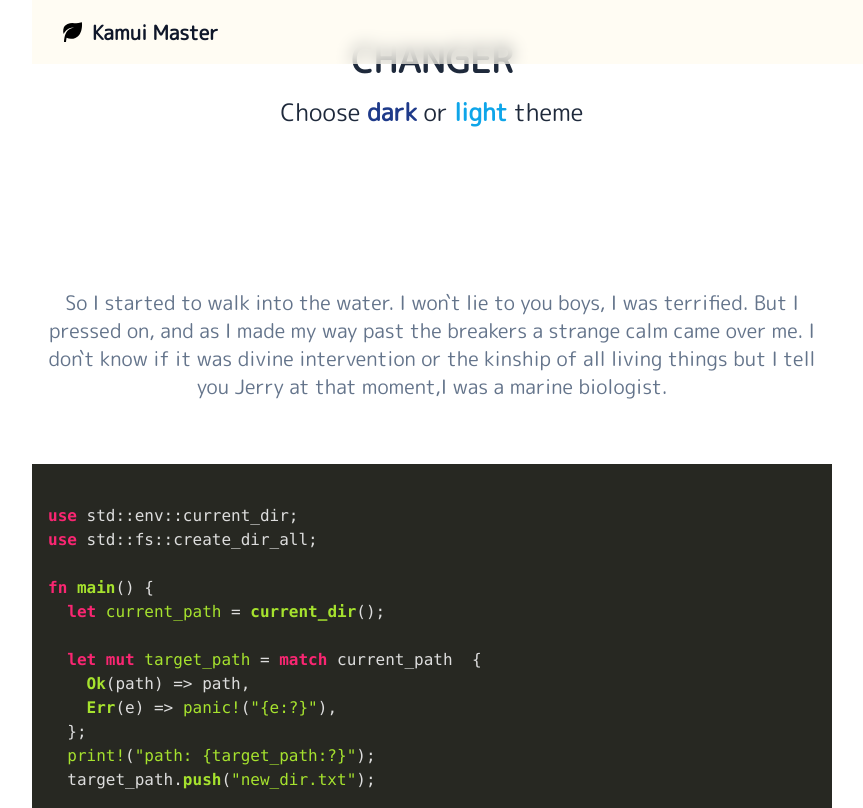
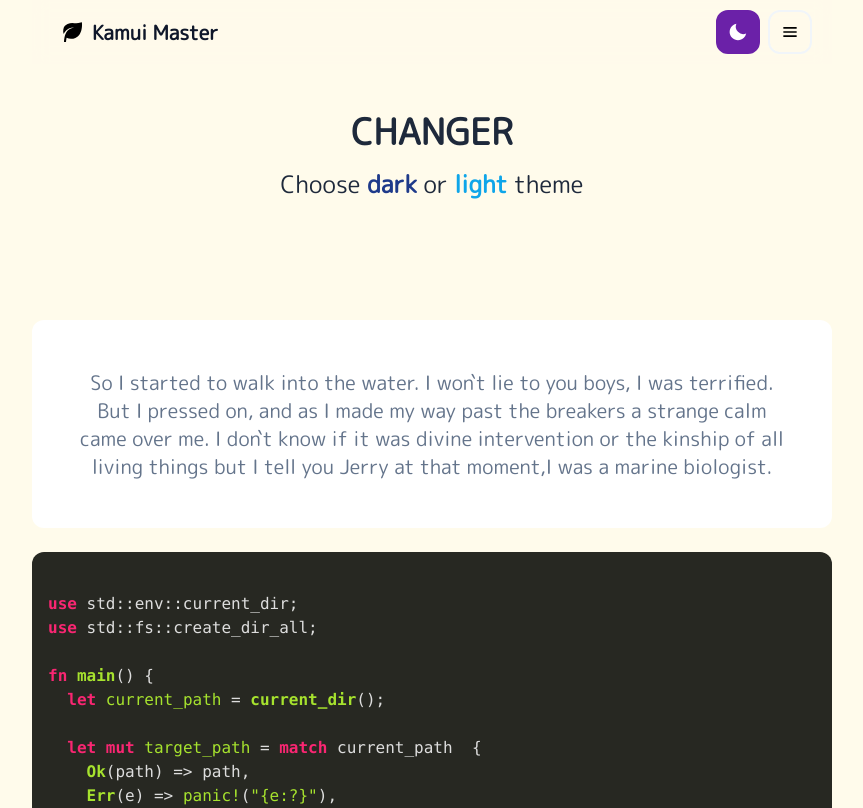
Before and after one commit to kamuiHub/changer, a website: page src/index.html in a window 1280 px wide. Shown: the top 808 px of the page, without its empty margins (208-1071 px from the left). Drawn offline with nearby package versions, Linux system fonts and the light colour scheme.

Commit message:
fix bug whith icons header and position

```diff
--- a/src/index.html
+++ b/src/index.html
@@ -12,24 +12,24 @@
   <link rel="stylesheet" href="https://cdnjs.cloudflare.com/ajax/libs/highlight.js/11.9.0/styles/monokai.min.css">
 </head>
 
-<body class="dark:bg-zinc-900 font-mplus">
-  <div class="w-full h-screen m-auto  md:w-150">
-
+<body class="bg-amber-50 dark:bg-zinc-900 font-mplus">
+  <div class=" m-auto w-full md:w-150">
 
     <header
-      class="flex justify-between fixed top-0 z-50 h-16 w-full m-auto font-mplus backdrop-blur bg-amber-50/60 dark:bg-zinc-900/60">
-      <div class=" relative ml-5 m-auto flex">
+      class="flex justify-between fixed top-0 z-50 h-16 w-full md:w-150 m-auto font-mplus backdrop-blur bg-amber-50/60 dark:bg-zinc-900/60">
 
+      <div class="flex ml-5 m-auto">
         <svg xmlns="http://www.w3.org/2000/svg" viewBox="0 0 24 24"
           class="w-5 h-5 fill-current ml-2 mr-2 m-auto md:w-6 md:h-6 hover:rotate-12 dark:fill-white">
           <path
             d="m22 3.41-.12-1.26-1.2.4a13.84 13.84 0 0 1-6.41.64 11.87 11.87 0 0 0-6.68.9A7.23 7.23 0 0 0 3.3 9.5a9 9 0 0 0 .39 4.58 16.6 16.6 0 0 1 1.18-2.2 9.85 9.85 0 0 1 4.07-3.43 11.16 11.16 0 0 1 5.06-1A12.08 12.08 0 0 0 9.34 9.2a9.48 9.48 0 0 0-1.86 1.53 11.38 11.38 0 0 0-1.39 1.91 16.39 16.39 0 0 0-1.57 4.54A26.42 26.42 0 0 0 4 22h2a30.69 30.69 0 0 1 .59-4.32 9.25 9.25 0 0 0 4.52 1.11 11 11 0 0 0 4.28-.87C23 14.67 22 3.86 22 3.41z">
           </path>
         </svg>
-
         <h1 class="text-slate-900 text-base font-bold md:text-xl dark:text-white">Kamui Master</h1>
 
       </div>
+
+
       <div class="flex mr-5 m-auto">
         <svg xmlns="http://www.w3.org/2000/svg" viewBox="0 0 24 24"
           class="moon w-10 h-10 md:w-11 md:h-11 fill-white bg-purple-800 cursor-pointer border-2 border-purple-800 rounded-xl p-2.5 hover:bg-purple-900 hover:border-purple-900">
@@ -45,28 +45,26 @@
           </path>
         </svg>
 
-
-
         <svg viewBox="0 0 24 24" class="ml-2 w-10 h-10 md:w-11 md:h-11 p-2.5 border-2 rounded-xl fill-black rounded-xl p-2.5 border-slate-100 hover:bg-slate-100
         dark:fill-white dark:border-zinc-800 dark:hover:bg-zinc-800">
           <path xmlns="http://www.w3.org/2000/svg" <path d="M4 6h16v2H4zm0 5h16v2H4zm0 5h16v2H4z"></path>
           </path>
         </svg>
 
+      </div>
 
-      </div>
     </header>
 
 
-    <div class="w-full p-10 text-slate-800 dark:text-slate-200">
+    <div class="w-full pt-28 p-10 text-slate-800 dark:text-slate-200">
       <h1 class="text-4xl pb-4 font-bold text-center">CHANGER</h1>
       <p class="text-2xl text-center">Choose <span class="text-blue-900 font-bold dark:text-purple-800">dark</span> or
         <span class="text-sky-500 font-bold dark:text-amber-100">light</span> theme
       </p>
     </div>
 
-    <div class="max-w-full h-fill bg-white text-slate-500 dark:bg-zinc-800 text-slate-200">
-      <p id="demo" class="txArea mt-20 text-xl text-center text-pretty pt-10 pb-10">
+    <div class="max-w-full h-fill bg-white text-slate-500 dark:bg-zinc-800 text-slate-200 rounded-xl">
+      <p id="demo" class="txArea mt-20 text-xl text-center text-pretty p-12">
         So I started to walk into the water.
         I won`t lie to you boys, I was terrified.
         But I pressed on, and as I made my way past the breakers a strange calm came over me.
@@ -76,7 +74,7 @@
     </div>
 
      <pre class="text-xs sm:text-base">
-      <code class="language-rust w-full h-fill p-20 m-auto">
+      <code class="language-rust w-full h-fill p-20 m-auto rounded-xl">
 use std::env::current_dir;
 use std::fs::create_dir_all;
 
--- a/tailwind.config.js
+++ b/tailwind.config.js
@@ -14,7 +14,7 @@ module.exports = {
       },
       height: {
         '240': '24rem',
-        '360': '36rem'
+        '360': '90rem'
       },
       keyframes: {
         close: {
```
Also changed, not shown: src/css/output.css.
